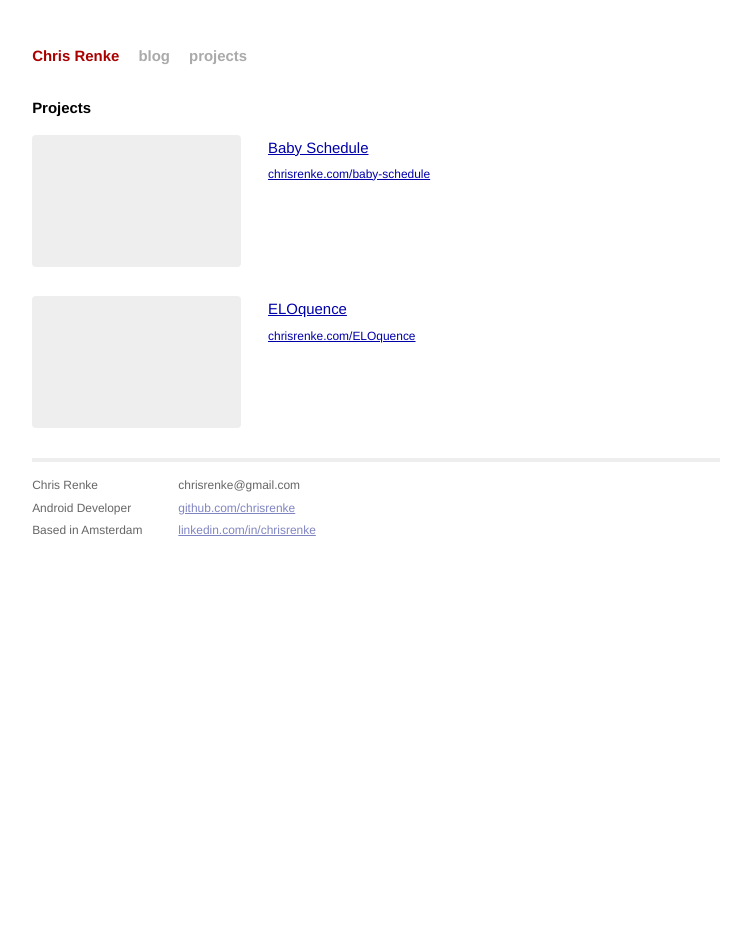
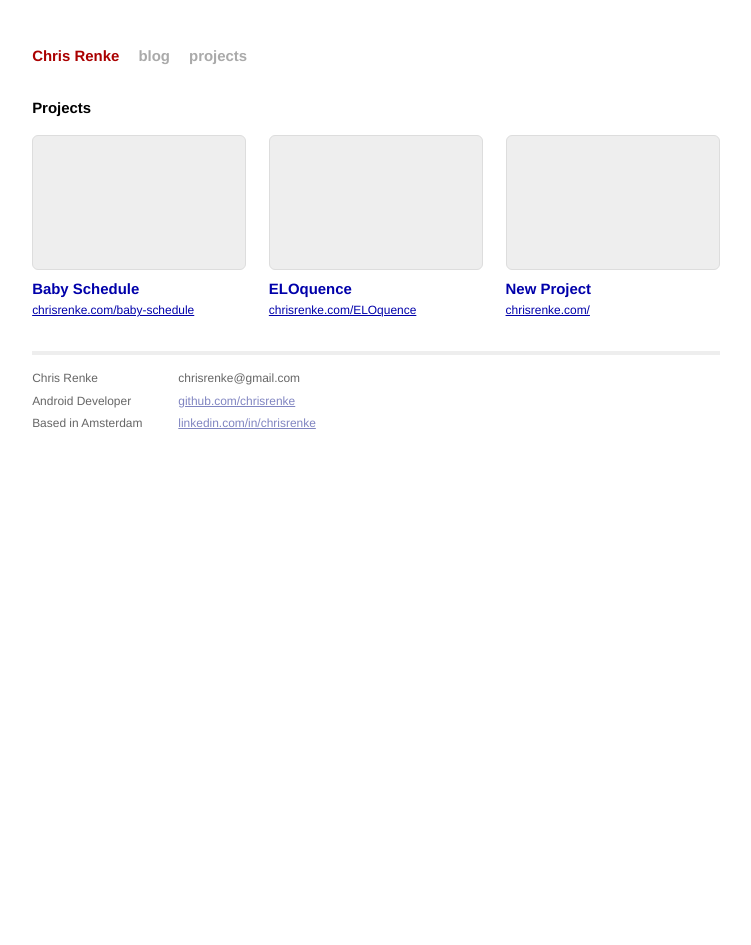
Before and after one commit to ChrisRenke/chrisrenke.github.io, a Jekyll site: the page built from projects.html, in a window 1280 px wide. Shown: the whole page, without its empty margins (264-1015 px from the left). Built offline with Jekyll 4.4.1, drawn with Linux system fonts in a browser that asks for light colours.

Commit message:
Projects page: card grid with room for a third project
Co-Authored-By: Claude Sonnet 5.5 <noreply@anthropic.com>

```diff
--- a/_data/projects.yml
+++ b/_data/projects.yml
@@ -12,3 +12,9 @@
   # date:
   # image: /assets/projects/eloquence.png
   # blurb:
+
+- title: New Project
+  url: https://chrisrenke.com/
+  # date:
+  # image: /assets/projects/new-project.png
+  # blurb:
--- a/css/main.css
+++ b/css/main.css
@@ -162,19 +162,30 @@ img { max-width: 100%; height: auto; }
 /* Projects
 /*
 /*****************************************************************************/
+.projects {
+  display: grid;
+  grid-template-columns: repeat(auto-fill, minmax(14em, 1fr));
+  gap: 2em 1.5em;
+}
+
 .projects li {
-  display: flex;
-  gap: 1.5em;
-  align-items: flex-start;
-  margin-bottom: 2em;
+  line-height: 1.4em;
 }
 
 .projects .hero {
-  flex: 0 0 14em;
+  display: block;
   aspect-ratio: 85.6 / 54; /* credit card */
   background-color: #eee;
-  border-radius: 4px;
+  border: 1px solid #ddd;
+  border-radius: 6px;
   overflow: hidden;
+  margin-bottom: .6em;
+  transition: transform .15s ease, border-color .15s ease;
+}
+
+.projects .hero:hover {
+  transform: translateY(-3px);
+  border-color: #a00;
 }
 
 .projects .hero img {
@@ -182,6 +193,22 @@ img { max-width: 100%; height: auto; }
   width: 100%;
   height: 100%;
   object-fit: cover;
+}
+
+.projects .project-title {
+  font-weight: bold;
+  text-decoration: none;
+}
+
+.projects .project-date {
+  display: block;
+  color: #aaa;
+  font-family: Monaco, "Courier New", monospace;
+  font-size: 80%;
+}
+
+.projects .post-excerpt {
+  margin: .3em 0;
 }
 
 .project-url {
@@ -254,16 +281,6 @@ img { max-width: 100%; height: auto; }
 
   .posts li { margin-bottom: 1em; }
 
-  .projects li {
-    display: block;
-    margin-bottom: 2em;
-  }
-
-  .projects .hero {
-    display: block;
-    width: 100%;
-    margin-bottom: .75em;
-  }
 
   .footer .contact {
     float: none;
--- a/projects.html
+++ b/projects.html
@@ -12,16 +12,10 @@ permalink: /projects
         <a class="hero" href="{{ project.url }}">
           {% if project.image %}<img src="{{ project.image }}" alt="{{ project.title }}">{% endif %}
         </a>
-        <div class="project-text">
-          <div class="date-label">
-            {% if project.date %}<span>{{ project.date | date_to_string }}</span> &raquo;{% endif %}
-          </div>
-          <div class="post-box">
-            <a href="{{ project.url }}">{{ project.title }}</a>
-            {% if project.blurb %}<p class="post-excerpt">{{ project.blurb }}</p>{% endif %}
-            <p class="project-url"><a href="{{ project.url }}">{{ project.url | remove: "https://" | remove: "http://" }}</a></p>
-          </div>
-        </div>
+        <a class="project-title" href="{{ project.url }}">{{ project.title }}</a>
+        {% if project.date %}<span class="project-date">{{ project.date | date_to_string }}</span>{% endif %}
+        {% if project.blurb %}<p class="post-excerpt">{{ project.blurb }}</p>{% endif %}
+        <p class="project-url"><a href="{{ project.url }}">{{ project.url | remove: "https://" | remove: "http://" }}</a></p>
       </li>
     {% endfor %}
   </ul>
```
